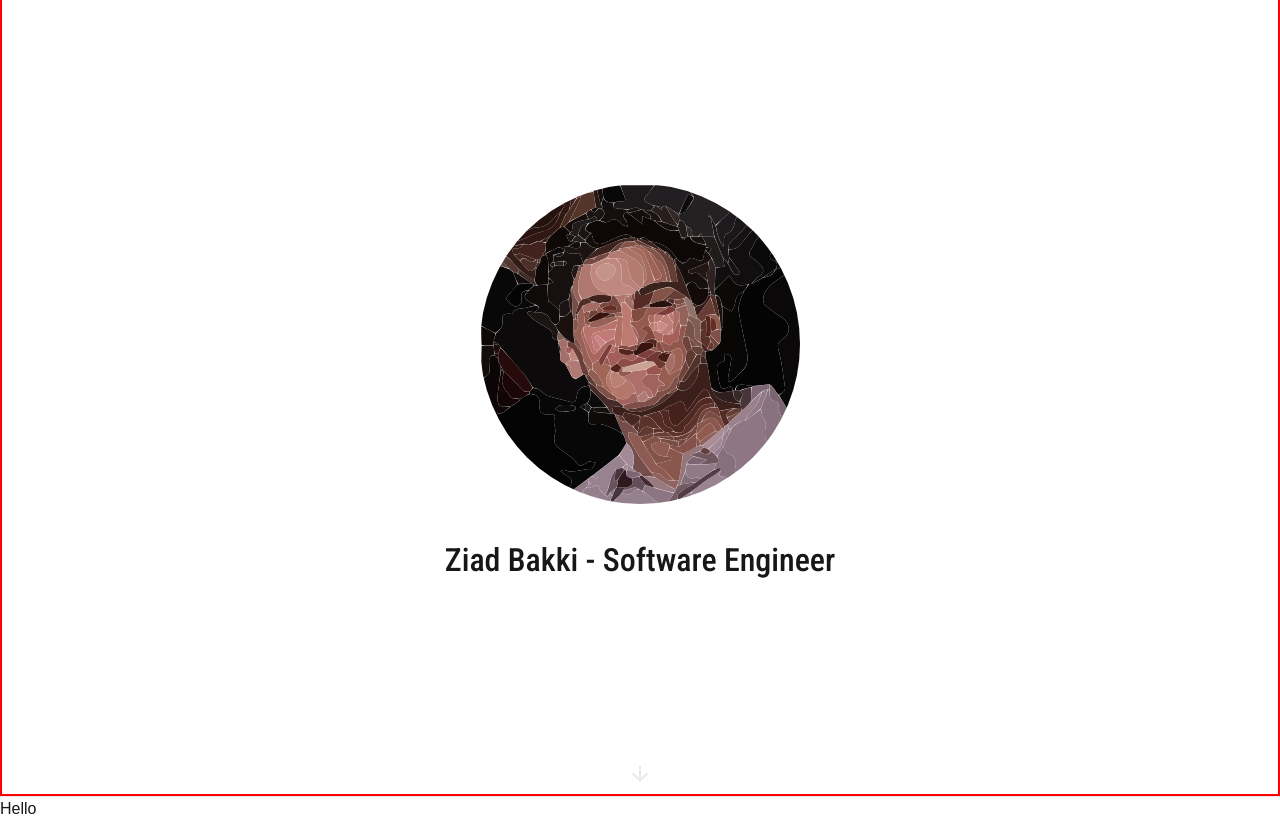
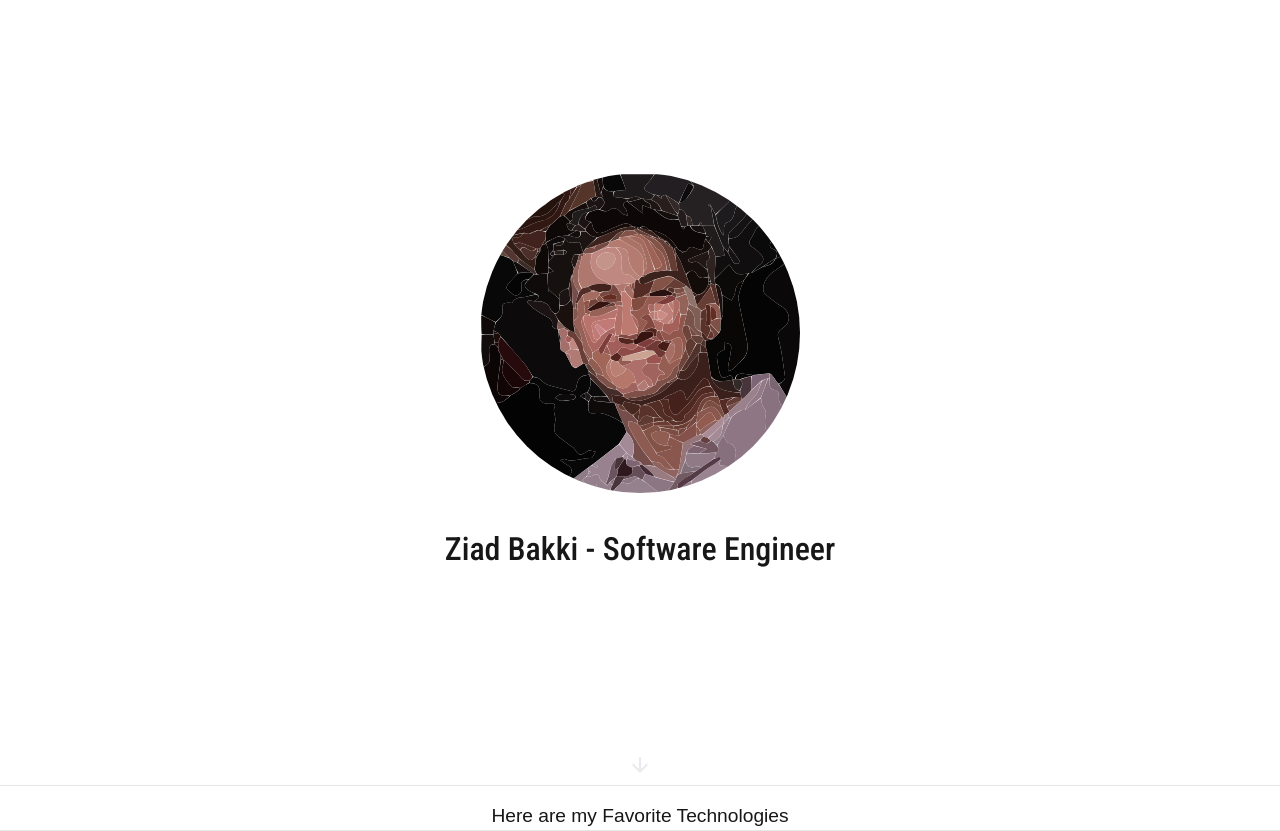
Before and after one commit to ziad-bakki/React-Portfolio, a Next.js app: page / in a window 1280 px wide. Built offline with nearby package versions, Linux system fonts and the light colour scheme.

Commit message:
added separator and title to bottom page

```diff
--- a/src/app/globals.css
+++ b/src/app/globals.css
@@ -36,7 +36,7 @@ body {
   justify-content: center; /* Center horizontally */
   align-items: center; /* Center vertically */
   flex-direction: column;
-  border: 2px solid rgb(255, 1, 1); /* Add a border to the container */
+  /* border: 2px solid rgb(255, 1, 1);  */
   position: relative;
   margin-top: 1rem;
 }
@@ -94,6 +94,24 @@ h1 {
 }
 
 
-hr {
-  width: 100vw;
+
+#hr1 {
+  width: 100vw
 }
+
+#hr2 {
+  width: auto;
+}
+
+#technologies {
+  display: flex;
+  justify-content: center;
+  align-items: center;
+  flex-direction: column;
+  margin-top: 1rem;
+}
+
+
+p {
+  font-size: 1.2rem;
+}
--- a/src/app/page.tsx
+++ b/src/app/page.tsx
@@ -33,8 +33,12 @@ export default function Home() {
         id="arrowdown"
         />
       </div>
-      <hr/>
-      <p>Hello</p>
-    </main>
+      <hr id="hr1"/>
+      <div id="technologies">
+        <p>Here are my Favorite Technologies</p>
+
+      </div>
+      <hr id="hr2"/>
+      </main>
   );
 }
```
